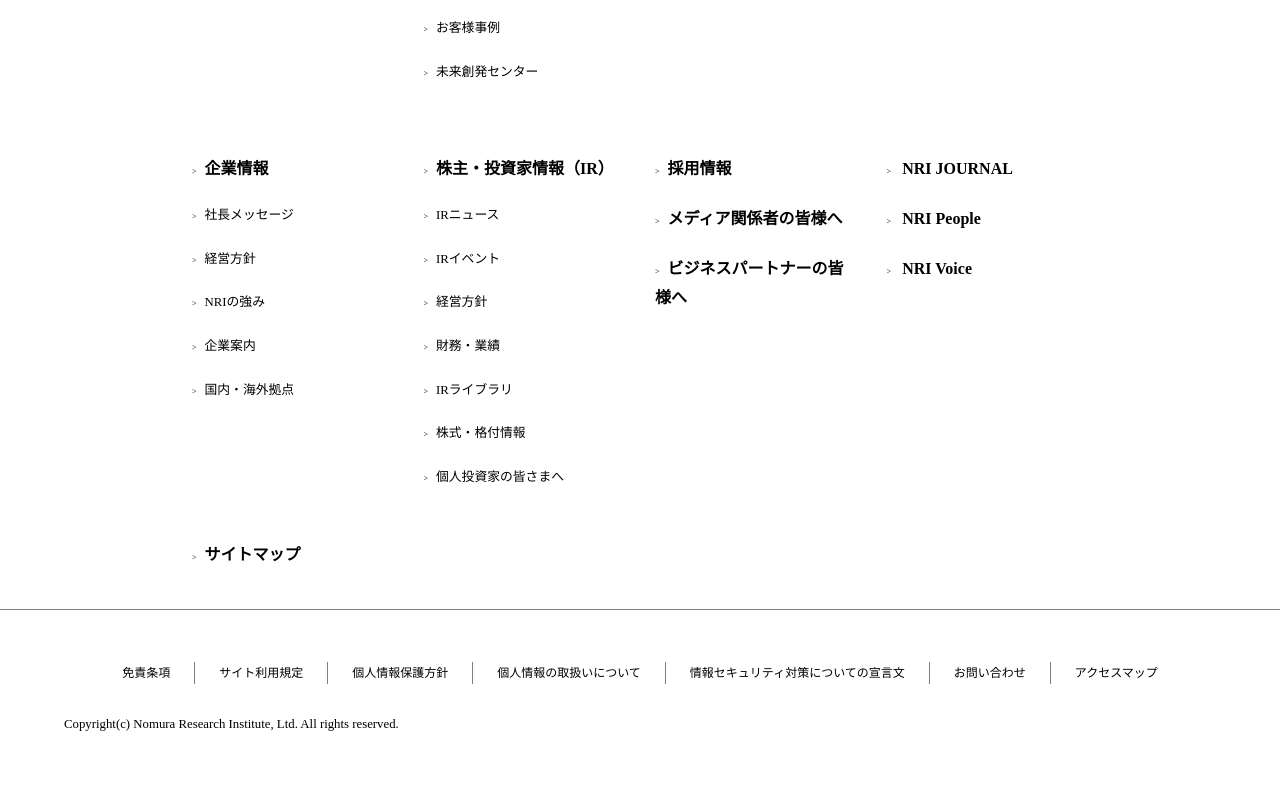
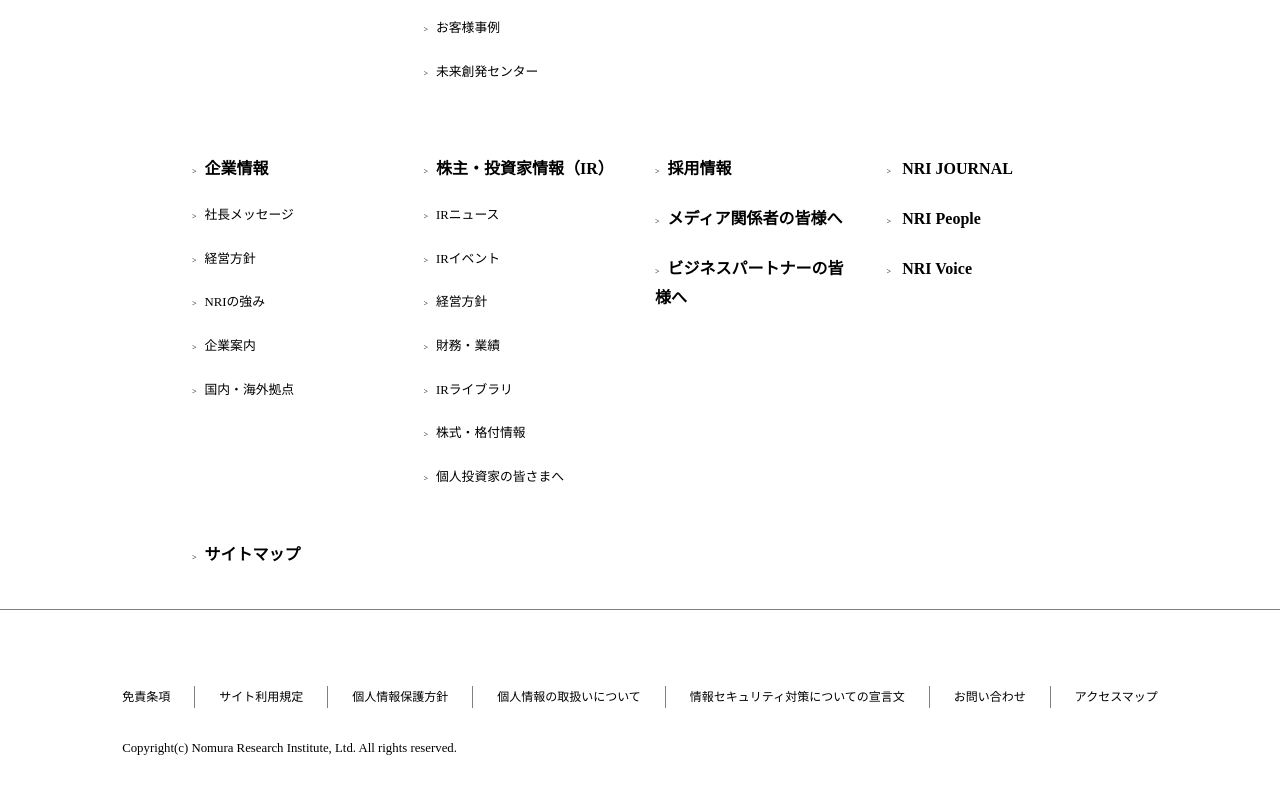
Before and after one commit to fjsho/codegym-html, a plain HTML site: page nri/index.html in a window 1280 px wide. Shown: the part 3545-4339 px from the top of the page. Drawn offline with Linux system fonts and the light colour scheme; some packages are replaced by stand-ins of ours.

Commit message:
[fix]footerのcopyrightの位置を修正

```diff
--- a/nri/style/style.css
+++ b/nri/style/style.css
@@ -322,7 +322,7 @@
 /* privacy */
 .privacy{
   margin: 52px auto;
-
+  display: table;
 }
 .privacy ul{
   display: flex;
@@ -338,7 +338,6 @@
 .privacy li:not(.privacy-list-last){
   border-right: 1px gray solid;
 }
-
 .privacy p{
- padding-left:5% ;
+ padding-left:24px ;
 }
```
